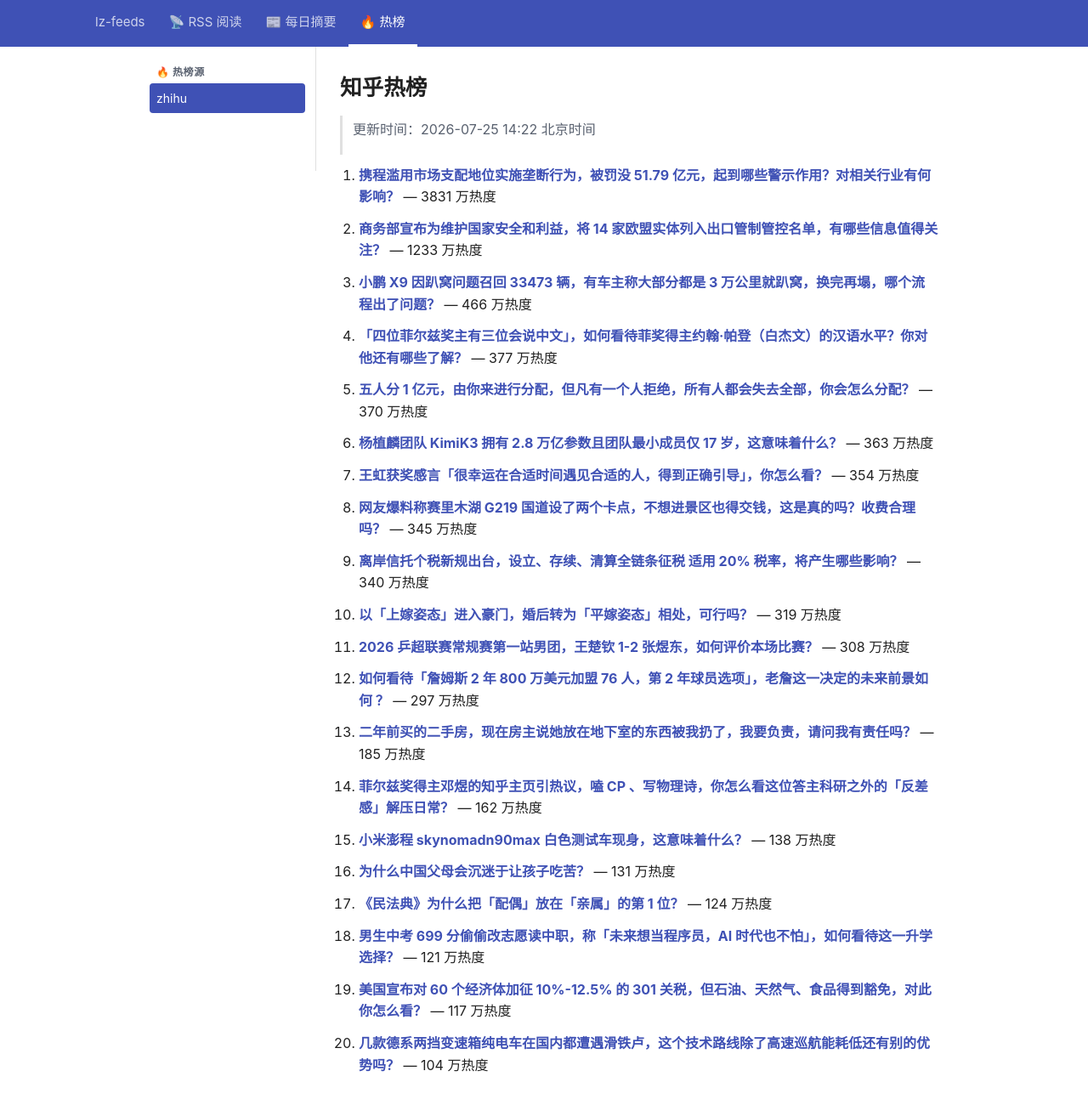
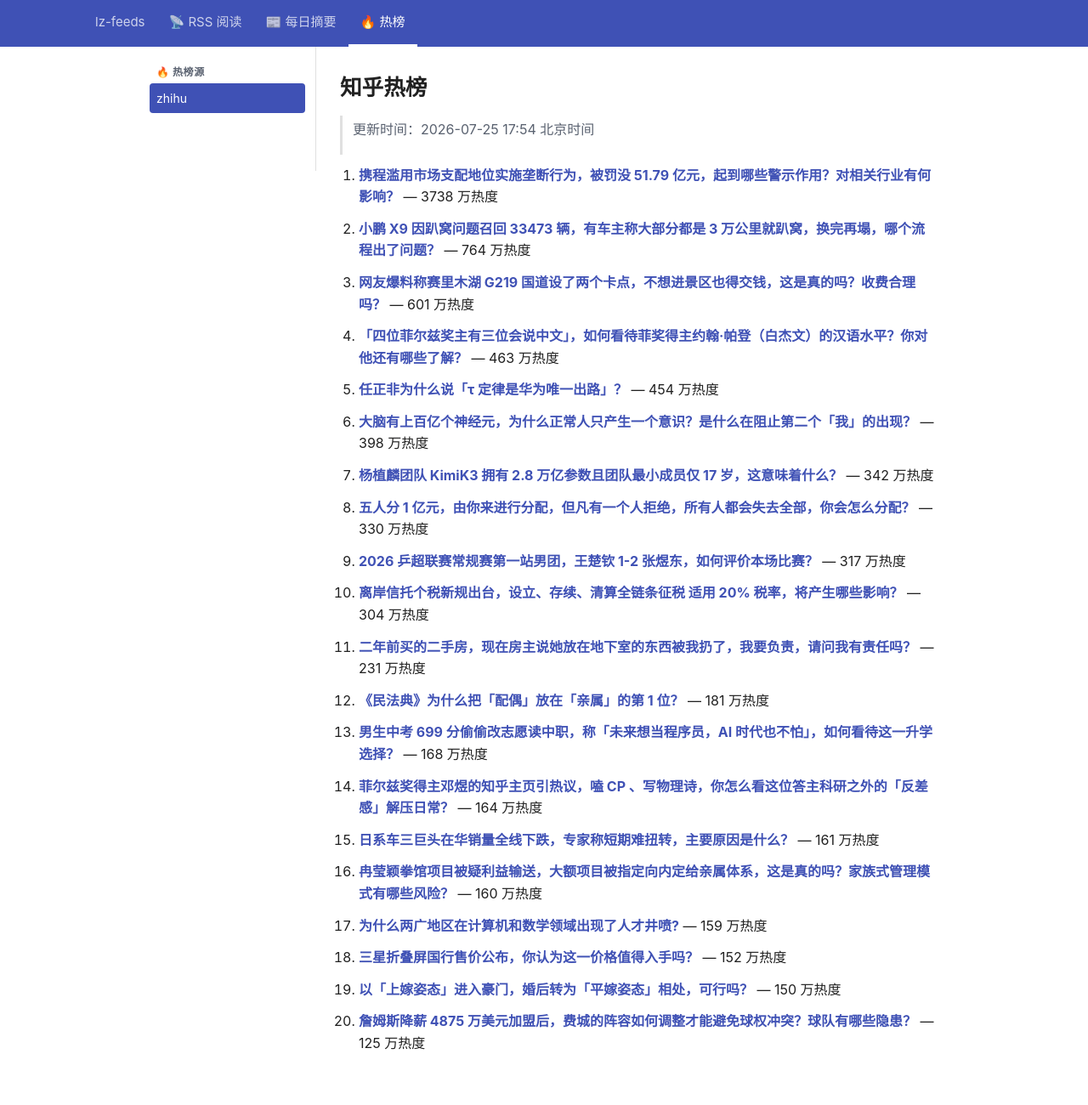
Before and after one commit to lizhang0101/lz-feeds, a Jekyll site: the page built from _hotlist/zhihu.md, in a window 1280 px wide and 1330 px high. Shown: the top 1300 px of the window at 85% size. Built offline with Jekyll 4.4.1, drawn with Linux system fonts in a browser that asks for light colours.

Commit message:
hotlist: 2026-07-25T09:54Z

```diff
--- a/_hotlist/zhihu.md
+++ b/_hotlist/zhihu.md
@@ -1,48 +1,48 @@
 ---
-updated: 2026-07-25 14:22 北京时间
+updated: 2026-07-25 17:54 北京时间
 count: 20
 ---
 
 # 知乎热榜
 
-> 更新时间：2026-07-25 14:22 北京时间
+> 更新时间：2026-07-25 17:54 北京时间
 
-1. **[携程滥用市场支配地位实施垄断行为，被罚没 51.79 亿元，起到哪些警示作用？对相关行业有何影响？](https://www.zhihu.com/question/2064289475916560021)** — 3831 万热度
+1. **[携程滥用市场支配地位实施垄断行为，被罚没 51.79 亿元，起到哪些警示作用？对相关行业有何影响？](https://www.zhihu.com/question/2064289475916560021)** — 3738 万热度
 
-2. **[商务部宣布为维护国家安全和利益，将 14 家欧盟实体列入出口管制管控名单，有哪些信息值得关注？](https://www.zhihu.com/question/2064019046736175870)** — 1233 万热度
+2. **[小鹏 X9 因趴窝问题召回 33473 辆，有车主称大部分都是 3 万公里就趴窝，换完再塌，哪个流程出了问题？](https://www.zhihu.com/question/2064072658795419261)** — 764 万热度
 
-3. **[小鹏 X9 因趴窝问题召回 33473 辆，有车主称大部分都是 3 万公里就趴窝，换完再塌，哪个流程出了问题？](https://www.zhihu.com/question/2064072658795419261)** — 466 万热度
+3. **[网友爆料称赛里木湖 G219 国道设了两个卡点，不想进景区也得交钱，这是真的吗？收费合理吗？](https://www.zhihu.com/question/2064045967620268374)** — 601 万热度
 
-4. **[「四位菲尔兹奖主有三位会说中文」，如何看待菲奖得主约翰·帕登（白杰文）的汉语水平？你对他还有哪些了解？](https://www.zhihu.com/question/2063947146085097774)** — 377 万热度
+4. **[「四位菲尔兹奖主有三位会说中文」，如何看待菲奖得主约翰·帕登（白杰文）的汉语水平？你对他还有哪些了解？](https://www.zhihu.com/question/2063947146085097774)** — 463 万热度
 
-5. **[五人分 1 亿元，由你来进行分配，但凡有一个人拒绝，所有人都会失去全部，你会怎么分配？](https://www.zhihu.com/question/2063192386587644315)** — 370 万热度
+5. **[任正非为什么说「τ 定律是华为唯一出路」？](https://www.zhihu.com/question/2063930109304594992)** — 454 万热度
 
-6. **[杨植麟团队 KimiK3 拥有 2.8 万亿参数且团队最小成员仅 17 岁，这意味着什么？](https://www.zhihu.com/question/2063822441583993476)** — 363 万热度
+6. **[大脑有上百亿个神经元，为什么正常人只产生一个意识？是什么在阻止第二个「我」的出现？](https://www.zhihu.com/question/2038041817728410774)** — 398 万热度
 
-7. **[王虹获奖感言「很幸运在合适时间遇见合适的人，得到正确引导」，你怎么看？](https://www.zhihu.com/question/2063821607458576344)** — 354 万热度
+7. **[杨植麟团队 KimiK3 拥有 2.8 万亿参数且团队最小成员仅 17 岁，这意味着什么？](https://www.zhihu.com/question/2063822441583993476)** — 342 万热度
 
-8. **[网友爆料称赛里木湖 G219 国道设了两个卡点，不想进景区也得交钱，这是真的吗？收费合理吗？](https://www.zhihu.com/question/2064045967620268374)** — 345 万热度
+8. **[五人分 1 亿元，由你来进行分配，但凡有一个人拒绝，所有人都会失去全部，你会怎么分配？](https://www.zhihu.com/question/2063192386587644315)** — 330 万热度
 
-9. **[离岸信托个税新规出台，设立、存续、清算全链条征税 适用 20% 税率，将产生哪些影响？](https://www.zhihu.com/question/2064072667435684910)** — 340 万热度
+9. **[2026 乒超联赛常规赛第一站男团，王楚钦 1-2 张煜东，如何评价本场比赛？](https://www.zhihu.com/question/2064320826841870967)** — 317 万热度
 
-10. **[以「上嫁姿态」进入豪门，婚后转为「平嫁姿态」相处，可行吗？](https://www.zhihu.com/question/2061470524119715855)** — 319 万热度
+10. **[离岸信托个税新规出台，设立、存续、清算全链条征税 适用 20% 税率，将产生哪些影响？](https://www.zhihu.com/question/2064072667435684910)** — 304 万热度
 
-11. **[2026 乒超联赛常规赛第一站男团，王楚钦 1-2 张煜东，如何评价本场比赛？](https://www.zhihu.com/question/2064320826841870967)** — 308 万热度
+11. **[二年前买的二手房，现在房主说她放在地下室的东西被我扔了，我要负责，请问我有责任吗？](https://www.zhihu.com/question/2061446763119171236)** — 231 万热度
 
-12. **[如何看待「詹姆斯 2 年 800 万美元加盟 76 人，第 2 年球员选项」，老詹这一决定的未来前景如何 ？](https://www.zhihu.com/question/2064132609781798497)** — 297 万热度
+12. **[《民法典》为什么把「配偶」放在「亲属」的第 1 位？](https://www.zhihu.com/question/628507781)** — 181 万热度
 
-13. **[二年前买的二手房，现在房主说她放在地下室的东西被我扔了，我要负责，请问我有责任吗？](https://www.zhihu.com/question/2061446763119171236)** — 185 万热度
+13. **[男生中考 699 分偷偷改志愿读中职，称「未来想当程序员，AI 时代也不怕」，如何看待这一升学选择？](https://www.zhihu.com/question/2064272326489628784)** — 168 万热度
 
-14. **[菲尔兹奖得主邓煜的知乎主页引热议，嗑 CP 、写物理诗，你怎么看这位答主科研之外的「反差感」解压日常？](https://www.zhihu.com/question/2063899773157863851)** — 162 万热度
+14. **[菲尔兹奖得主邓煜的知乎主页引热议，嗑 CP 、写物理诗，你怎么看这位答主科研之外的「反差感」解压日常？](https://www.zhihu.com/question/2063899773157863851)** — 164 万热度
 
-15. **[小米澎程 skynomadn90max 白色测试车现身，这意味着什么？](https://www.zhihu.com/question/2063349995479234462)** — 138 万热度
+15. **[日系车三巨头在华销量全线下跌，专家称短期难扭转，主要原因是什么？](https://www.zhihu.com/question/2056267812939870921)** — 161 万热度
 
-16. **[为什么中国父母会沉迷于让孩子吃苦？](https://www.zhihu.com/question/620293603)** — 131 万热度
+16. **[冉莹颖拳馆项目被疑利益输送，大额项目被指定向内定给亲属体系，这是真的吗？家族式管理模式有哪些风险？](https://www.zhihu.com/question/2063560590417728116)** — 160 万热度
 
-17. **[《民法典》为什么把「配偶」放在「亲属」的第 1 位？](https://www.zhihu.com/question/628507781)** — 124 万热度
+17. **[为什么两广地区在计算机和数学领域出现了人才井喷?](https://www.zhihu.com/question/2063053785887514933)** — 159 万热度
 
-18. **[男生中考 699 分偷偷改志愿读中职，称「未来想当程序员，AI 时代也不怕」，如何看待这一升学选择？](https://www.zhihu.com/question/2064272326489628784)** — 121 万热度
+18. **[三星折叠屏国行售价公布，你认为这一价格值得入手吗？](https://www.zhihu.com/question/2063590872520848306)** — 152 万热度
 
-19. **[美国宣布对 60 个经济体加征 10%-12.5% 的 301 关税，但石油、天然气、食品得到豁免，对此你怎么看？](https://www.zhihu.com/question/2063902919200711048)** — 117 万热度
+19. **[以「上嫁姿态」进入豪门，婚后转为「平嫁姿态」相处，可行吗？](https://www.zhihu.com/question/2061470524119715855)** — 150 万热度
 
-20. **[几款德系两挡变速箱纯电车在国内都遭遇滑铁卢，这个技术路线除了高速巡航能耗低还有别的优势吗？](https://www.zhihu.com/question/2063956242058278791)** — 104 万热度
+20. **[詹姆斯降薪 4875 万美元加盟后，费城的阵容如何调整才能避免球权冲突？球队有哪些隐患？](https://www.zhihu.com/question/2064281439982576241)** — 125 万热度
```
